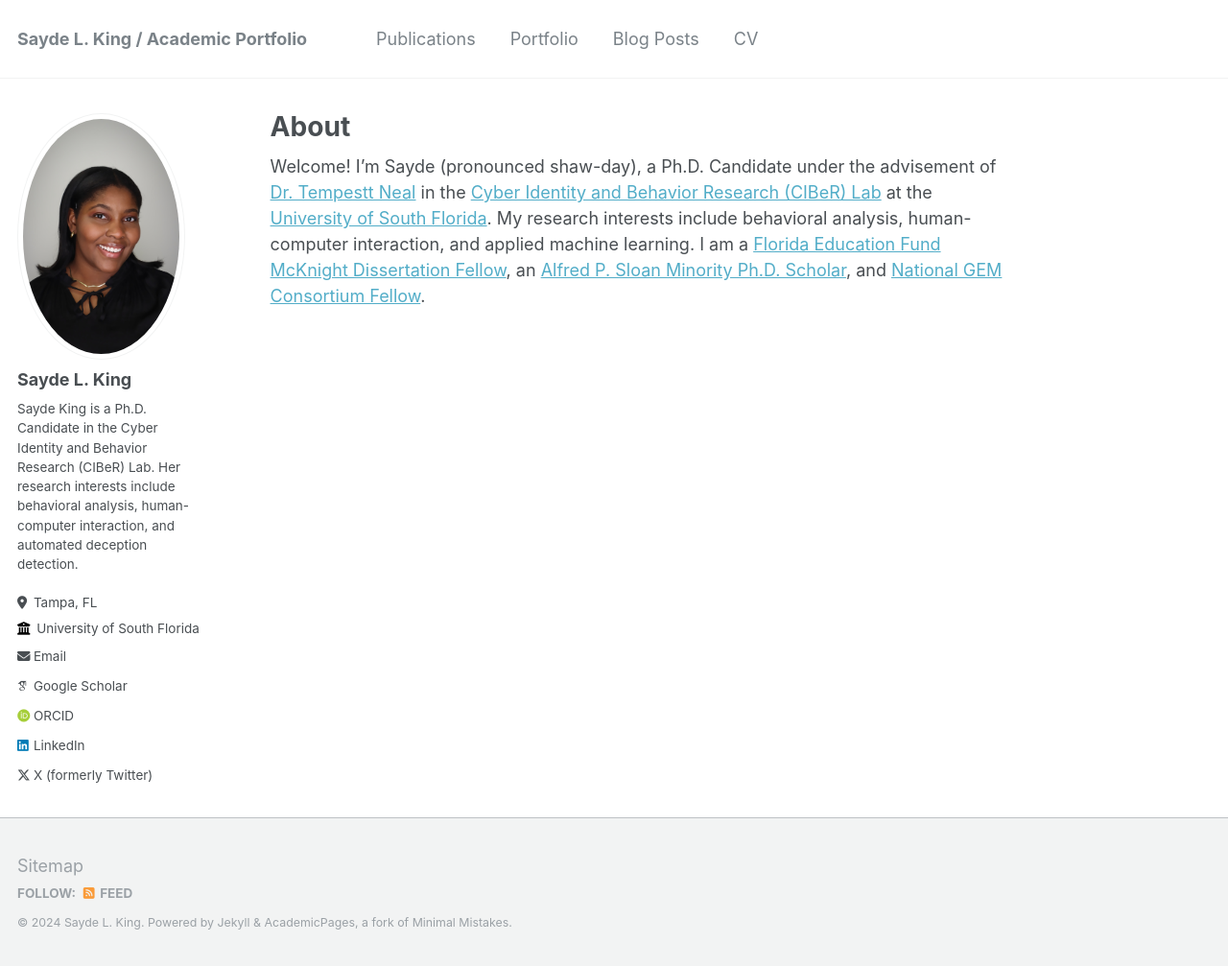
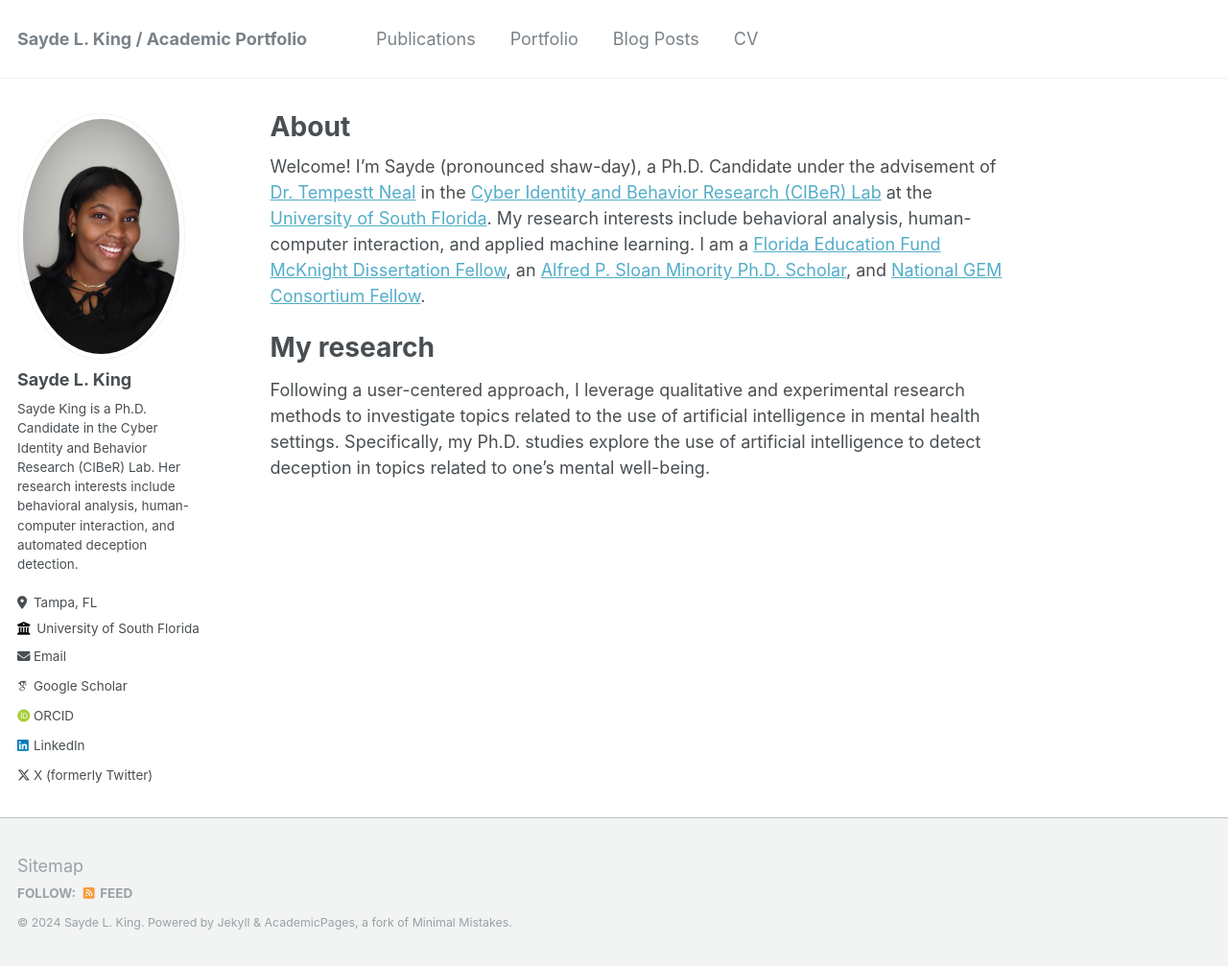
Before and after one commit to saydeking/saydeking.github.io, a Jekyll site: the page built from _pages/about.md, in a window 1280 px wide and 1007 px high. Shown: the whole window at 96% size. Built offline with Jekyll 4.4.1, drawn with Linux system fonts in a browser that asks for light colours; some web fonts are replaced.

Commit message:
Update about.md

```diff
--- a/_pages/about.md
+++ b/_pages/about.md
@@ -8,3 +8,7 @@ redirect_from:
 ---
 
 Welcome! I'm Sayde (pronounced shaw-day), a Ph.D. Candidate under the advisement of [Dr. Tempestt Neal](https://tempestt-neal.github.io/web/) in the [Cyber Identity and Behavior Research (CIBeR) Lab](https://tempestt-neal.github.io/web/research.html#team) at the [University of South Florida](https://www.usf.edu/engineering/cse/). My research interests include behavioral analysis, human-computer interaction, and applied machine learning. I am a [Florida Education Fund McKnight Dissertation Fellow](https://www.fefonline.org/df.html), an [Alfred P. Sloan Minority Ph.D. Scholar](https://www.nacme.org/engage-graduate), and [National GEM Consortium Fellow](https://www.gemfellowship.org/gem-fellowship-program/).
+
+**My research**
+===
+Following a user-centered approach, I leverage qualitative and experimental research methods to investigate topics related to the use of artificial intelligence in mental health settings. Specifically, my Ph.D. studies explore the use of artificial intelligence to detect deception in topics related to one's mental well-being.
```
